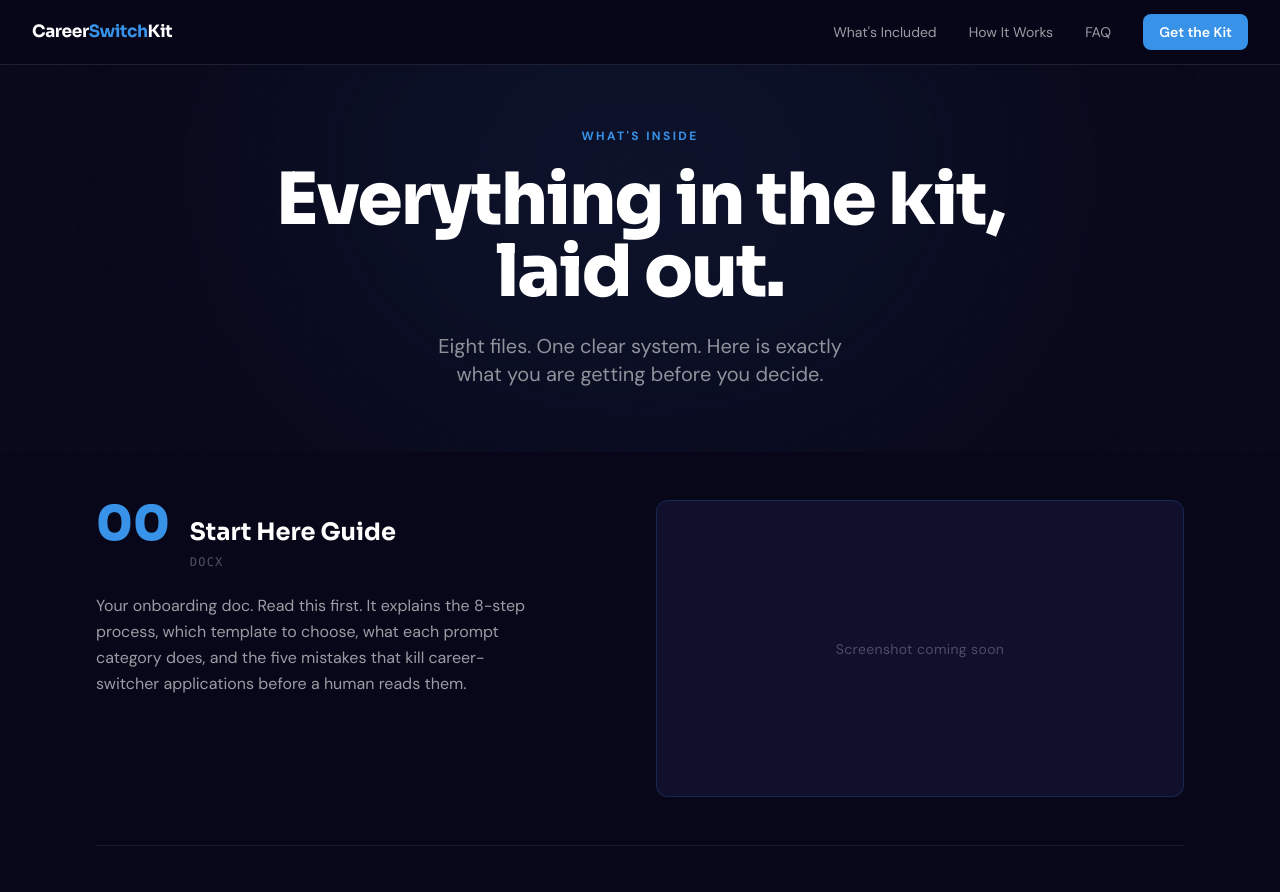
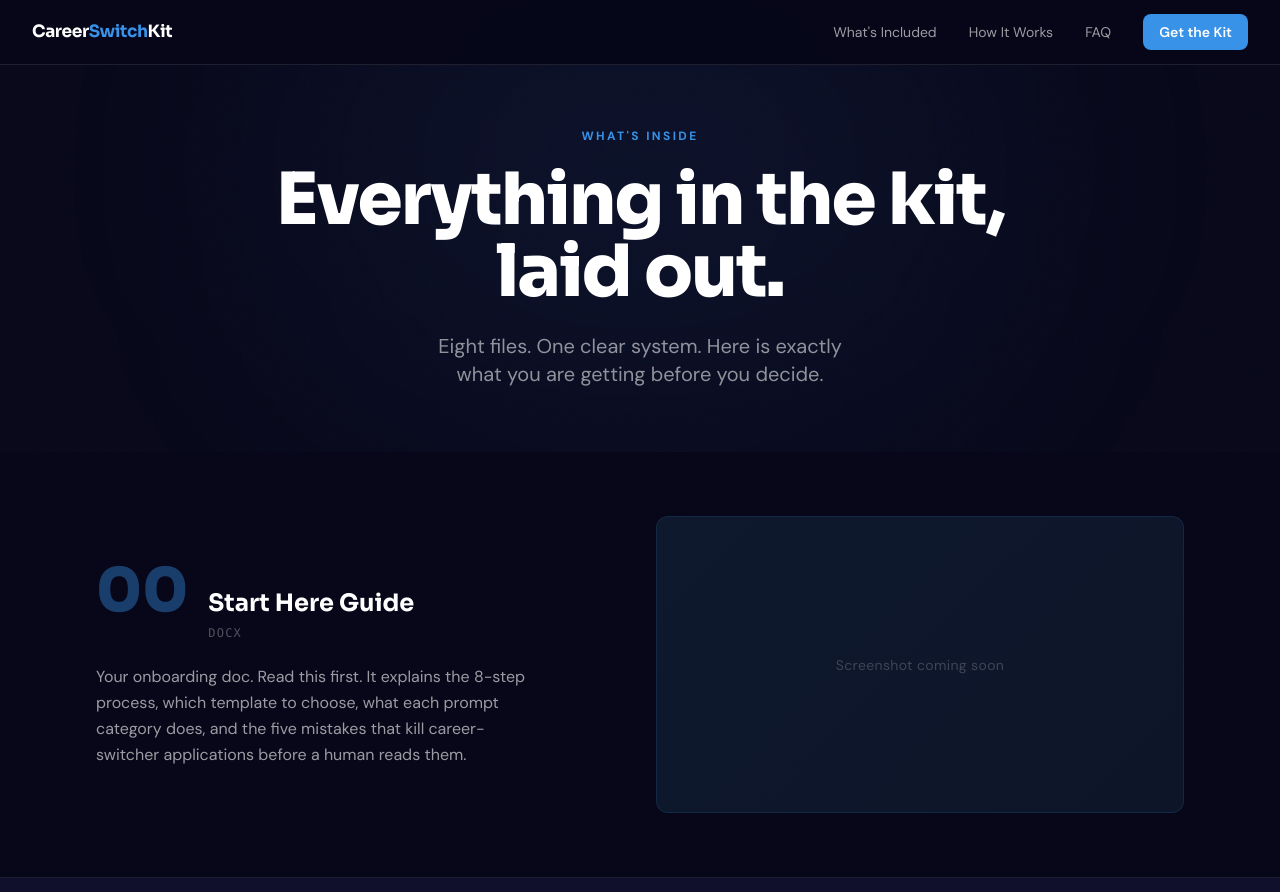
Before and after one commit to Amuo/careerswitchkit, a Next.js app: page /preview in a window 1280 px wide. Shown: the top 892 px of the page. Built offline with nearby package versions, Linux system fonts and the light colour scheme.

Commit message:
Redesign preview (alternating bands, glowing placeholders, accent quote) and terms (branded hero header)

```diff
--- a/app/preview/page.tsx
+++ b/app/preview/page.tsx
@@ -116,18 +116,26 @@ export default function PreviewPage() {
           </div>
         </section>
 
-        {/* ── File Showcase ── */}
-        <section className="max-w-6xl mx-auto px-4 sm:px-6 lg:px-8 pb-4">
-          {files.map((file, i) => (
-            <Reveal key={file.number} delay={0.05}>
-              <div className="py-12 grid grid-cols-1 lg:grid-cols-[1fr_1.1fr] gap-10 lg:gap-20 items-start">
+        {/* ── File Showcase — alternating bands for rhythm ── */}
+        {files.map((file, i) => {
+          const lighter = i % 2 === 1;
+          return (
+            <section
+              key={file.number}
+              className={
+                lighter
+                  ? "bg-[#10102D] border-t border-white/5"
+                  : "bg-[#070719]"
+              }
+            >
+              <Reveal>
+                <div className="max-w-6xl mx-auto px-4 sm:px-6 lg:px-8 py-16 grid grid-cols-1 lg:grid-cols-[1fr_1.1fr] gap-10 lg:gap-20 items-center">
 
                   {/* Left: file info */}
                   <div>
                     <div className="flex items-baseline gap-5 mb-5">
                       <span
-                      className="font-sora text-5xl font-black leading-none flex-shrink-0"
-                      style={{ color: "#3792E8" }}
+                        className="font-sora text-6xl font-black leading-none flex-shrink-0 text-[#3792E8]/40"
                         aria-hidden="true"
                       >
                         {file.number}
@@ -146,60 +154,47 @@ export default function PreviewPage() {
                     </p>
                   </div>
 
-                {/* Right: screenshot placeholder */}
+                  {/* Right: screenshot placeholder with inner glow */}
+                  <div className="relative w-full aspect-video rounded-xl flex items-center justify-center overflow-hidden bg-[#0D1528] border border-[#3792E8]/15">
                     <div
-                  className="w-full aspect-video rounded-xl flex items-center justify-center"
+                      className="absolute inset-0 pointer-events-none"
                       style={{
-                    background: "#10102D",
-                    border: "1px solid rgba(55,146,232,0.18)",
+                        background:
+                          "linear-gradient(135deg, rgba(55,146,232,0.03), transparent)",
                       }}
-                >
-                  <span className="text-white/25 text-sm tracking-wide">
+                      aria-hidden="true"
+                    />
+                    <span className="relative text-white/20 text-sm tracking-wide">
                       Screenshot coming soon
                     </span>
                   </div>
                 </div>
+              </Reveal>
+            </section>
+          );
+        })}
 
-              {i < files.length - 1 && (
-                <hr
-                  className="border-0 border-t"
-                  style={{ borderColor: "rgba(255,255,255,0.07)" }}
-                />
-              )}
+        {/* ── Pull Quote ── */}
+        <section className="bg-[#070719] border-t border-white/5 py-12">
+          <Reveal>
+            <blockquote
+              className="max-w-3xl mx-auto px-4 sm:px-6 lg:px-8 py-12 pl-8 text-xl italic text-white/80 leading-relaxed text-balance"
+              style={{ borderLeft: "3px solid #3792E8" }}
+            >
+              &ldquo;You are not buying templates. You are buying a system that
+              tells you exactly what to do, in what order, with what tools.&rdquo;
+            </blockquote>
           </Reveal>
-          ))}
         </section>
 
-        {/* ── Pull Quote ── */}
-        <Reveal>
-          <section className="max-w-4xl mx-auto px-4 sm:px-6 lg:px-8 py-16">
-            <div
-              className="py-12 text-center"
-              style={{
-                borderTop: "1px solid rgba(55,146,232,0.3)",
-                borderBottom: "1px solid rgba(55,146,232,0.3)",
-              }}
-            >
-              <p
-                className="font-sora text-2xl md:text-3xl leading-relaxed text-balance"
-                style={{ color: "#3792E8" }}
-              >
-                &ldquo;You are not buying templates. You are buying a system
-                that tells you exactly what to do, in what order, with what
-                tools.&rdquo;
-              </p>
-            </div>
-          </section>
-        </Reveal>
-
         {/* ── CTA ── */}
-        <section style={{ background: "#10102D" }} className="py-20">
+        <section className="bg-[#070719] border-t border-white/5 py-20">
           <Reveal>
             <div className="max-w-3xl mx-auto px-4 sm:px-6 lg:px-8 text-center">
               <h2 className="font-sora text-4xl md:text-5xl font-black text-white tracking-tight mb-4 text-balance">
                 Ready to get started?
               </h2>
-              <p className="text-white/50 text-lg mb-10 leading-relaxed">
+              <p className="text-white/60 text-lg mb-10 leading-relaxed">
                 Instant download. 30-day money-back guarantee. Works with any
                 AI tool.
               </p>
--- a/app/terms/page.tsx
+++ b/app/terms/page.tsx
@@ -174,15 +174,21 @@ export default function TermsPage() {
     <>
       <Navbar />
       <main className="bg-white min-h-screen">
-        <div className="max-w-3xl mx-auto px-4 sm:px-6 lg:px-8 pt-28 pb-20">
-          {/* Page header */}
-          <div className="mb-12">
-            <h1 className="font-sora text-4xl md:text-5xl font-bold text-[#070719] tracking-tight">
-              Terms, Refund &amp; Privacy Policy
+        {/* Branded hero header */}
+        <section className="bg-[#070719] pt-28 pb-16">
+          <div className="max-w-3xl mx-auto px-4 sm:px-6 lg:px-8">
+            <p className="text-sm font-bold uppercase tracking-widest text-accent mb-3">
+              Legal
+            </p>
+            <h1 className="font-sora text-4xl md:text-5xl font-bold text-white tracking-tight">
+              Terms, Refund &amp; Privacy
             </h1>
-            <p className="mt-3 text-gray-400 text-sm">Last updated: June 2026</p>
+            <p className="mt-3 text-white/40 text-sm">Last updated: June 2026</p>
           </div>
+        </section>
 
+        {/* Body */}
+        <div className="max-w-3xl mx-auto px-4 sm:px-6 lg:px-8 pt-16 pb-20">
           {/* Sections */}
           {sections.map((section, i) => (
             <div key={section.id}>
```
Lines whose indentation alone changed are shown as unchanged.
